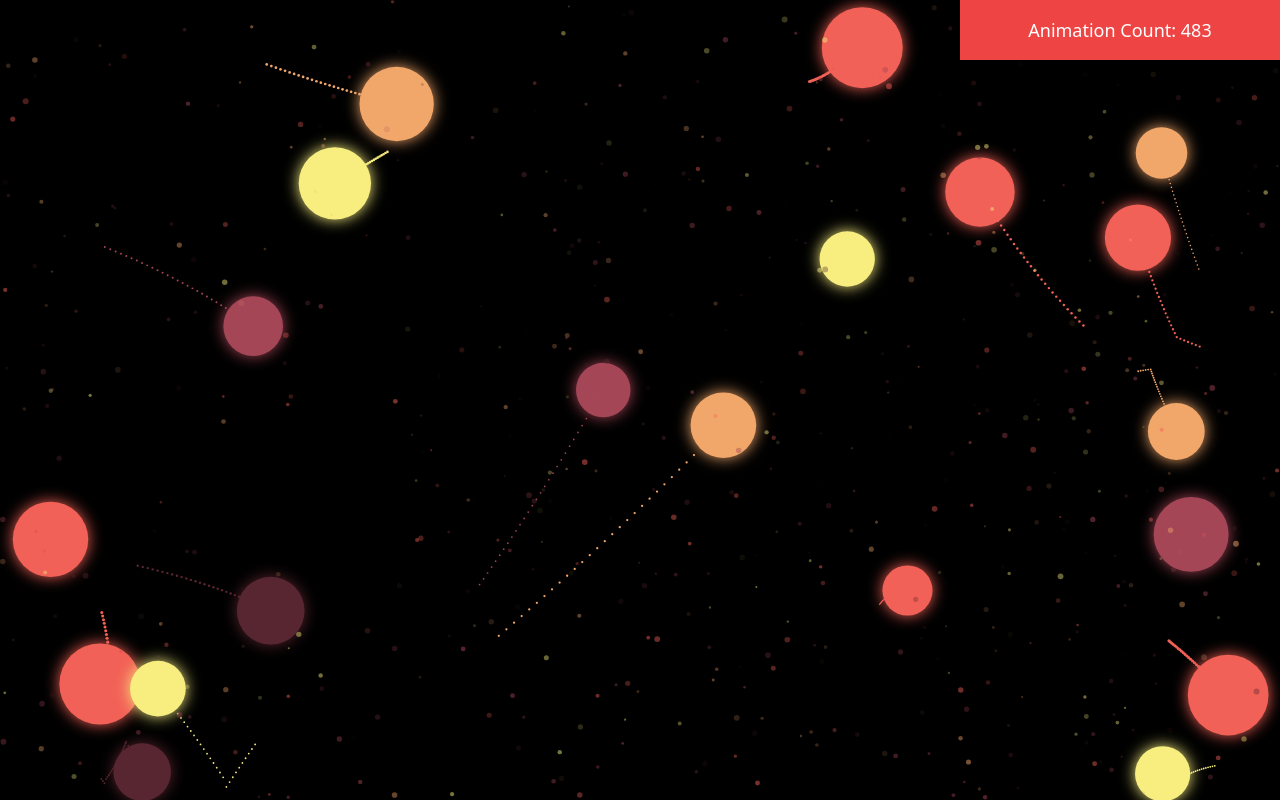
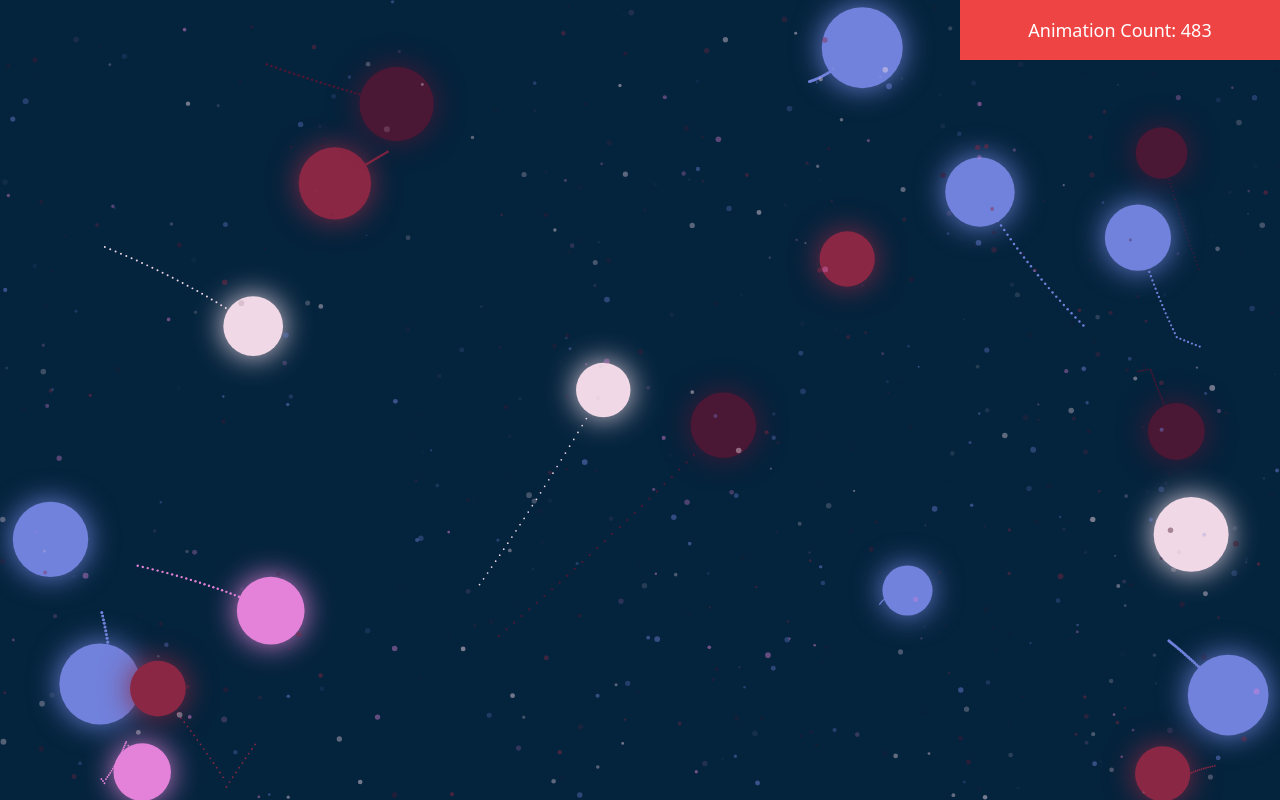
Before and after one commit to riaanjlagrange/bouncing_balls, a React (Vite) app: page / in a window 1280 px wide. Built offline with nearby package versions, Linux system fonts and the light colour scheme.

Commit message:
change overall color scheme

```diff
--- a/src/classes/Ball.js
+++ b/src/classes/Ball.js
@@ -8,7 +8,7 @@ class Ball {
     this.acceleration = acceleration;
     this.trail = [];
     this.maxTrailLength = 30;
-    this.glowBlur = 15;
+    this.glowBlur = 30;
   }
 
   // DRAW BALL
@@ -32,7 +32,7 @@ class Ball {
     // GLOWING EFFECT
     ctx.save();
     ctx.beginPath();
-    ctx.arc(this.x, this.y, this.radius + 10, 0, Math.PI * 2, false); // Increase the radius for the glow
+    ctx.arc(this.x, this.y, this.radius + 10, 0, Math.PI * 2, false);
     ctx.fillStyle = this.color;
     ctx.shadowColor = this.color;
     ctx.shadowBlur = this.glowBlur;
--- a/src/components/Canvas.jsx
+++ b/src/components/Canvas.jsx
@@ -10,7 +10,7 @@ const Canvas = ({ updateCount }) => {
   let particles = [];
 
   // BALL COLOR PALETTE
-  const colorPalette = ["#A54657", "#582630", "#F7EE7F", "#F1A66A", "#F26157"];
+  const colorPalette = ["#f0d8e6", "	#e482d9", "#8a2744", "#4a1835", "#7182dc"];
 
   const randomIntFromRange = (min, max) => {
     let num = Math.random() * (max - min + 1) + min;
@@ -147,7 +147,7 @@ const Canvas = ({ updateCount }) => {
     <canvas
       ref={canvasRef}
       id="canvas"
-      className="bg-black block absolute"
+      className="bg-[#04233c] block absolute"
     ></canvas>
   );
 };
```
